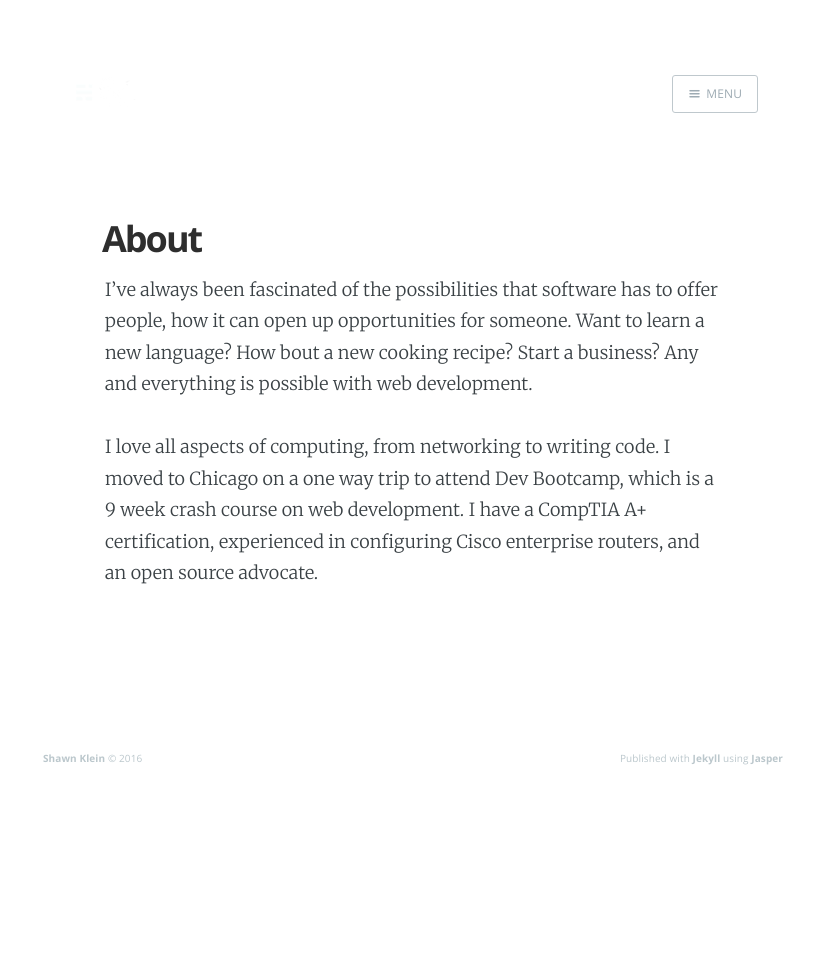
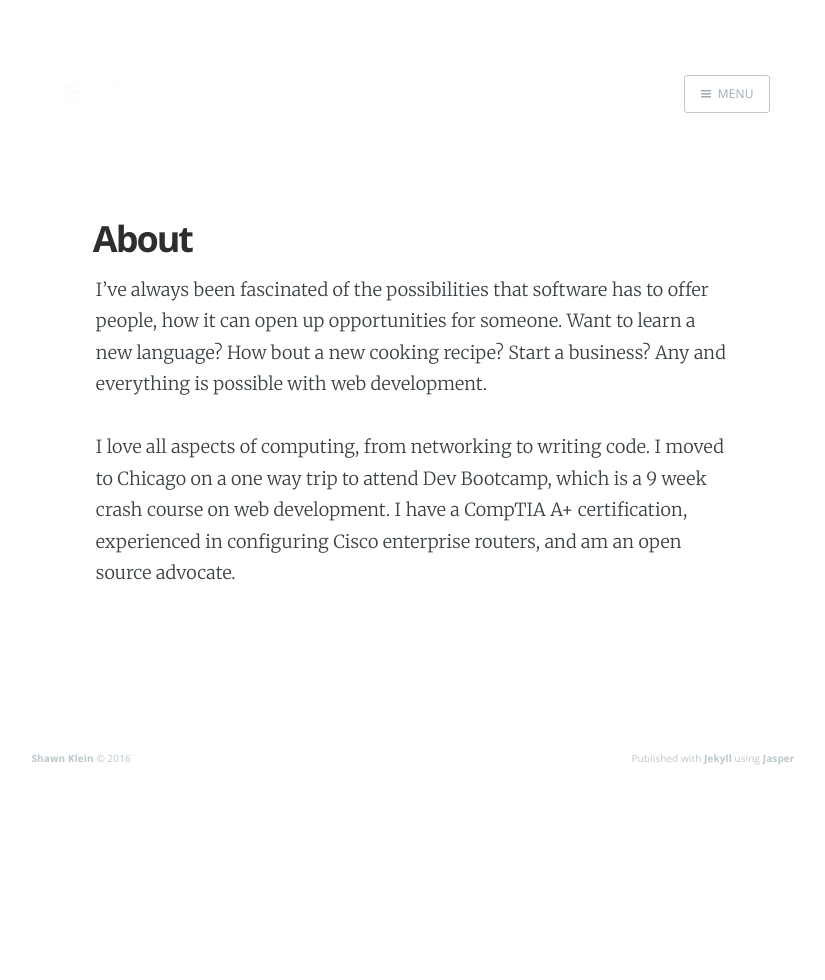
Before and after one commit to Carpk/ShawnKlein, a Jekyll site: the page built from about/index.md, in a window 1280 px wide. Shown: the whole page, without its empty margins (227-1052 px from the left). Built offline with Jekyll 4.4.1, drawn with Linux system fonts in a browser that asks for light colours; nearby versions of some CDN libraries; Markdown is read by kramdown in place of the engine named in the settings.

```diff
--- a/about/index.md
+++ b/about/index.md
@@ -8,4 +8,4 @@
 ---
 I've always been fascinated of the possibilities that software has to offer people, how it can open up opportunities for someone. Want to learn a new language? How bout a new cooking recipe? Start a business? Any and everything is possible with web development.
 
-I love all aspects of computing, from networking to writing code. I moved to Chicago on a one way trip to attend Dev Bootcamp, which is a 9 week crash course on web development. I have a CompTIA A+ certification, experienced in configuring Cisco enterprise routers, and an open source advocate.
+I love all aspects of computing, from networking to writing code. I moved to Chicago on a one way trip to attend Dev Bootcamp, which is a 9 week crash course on web development. I have a CompTIA A+ certification, experienced in configuring Cisco enterprise routers, and am an open source advocate.
--- a/assets/css/screen.css
+++ b/assets/css/screen.css
@@ -465,7 +465,7 @@
 .inner {
     position: relative;
     width: 80%;
-    max-width: 770px;
+    max-width: 793px;
     margin: 0 auto;
 }
 
@@ -917,7 +917,7 @@
 .post {
     position: relative;
     width: 80%;
-    max-width: 770px;
+    max-width: 793px;
     margin: 4rem auto;
     padding-bottom: 4rem;
     /*border-bottom: #EBF2F6 1px solid;*/
@@ -1486,7 +1486,7 @@
 .pagination {
     position: relative;
     width: 80%;
-    max-width: 770px;
+    max-width: 793px;
     margin: 4rem auto;
     font-family: "Open Sans", sans-serif;
     font-size: 1.3rem;
```
Also changed, not shown: _posts/2016-03-23-brief-intoductory-to-design-patterns.md (+55 -3 lines).
